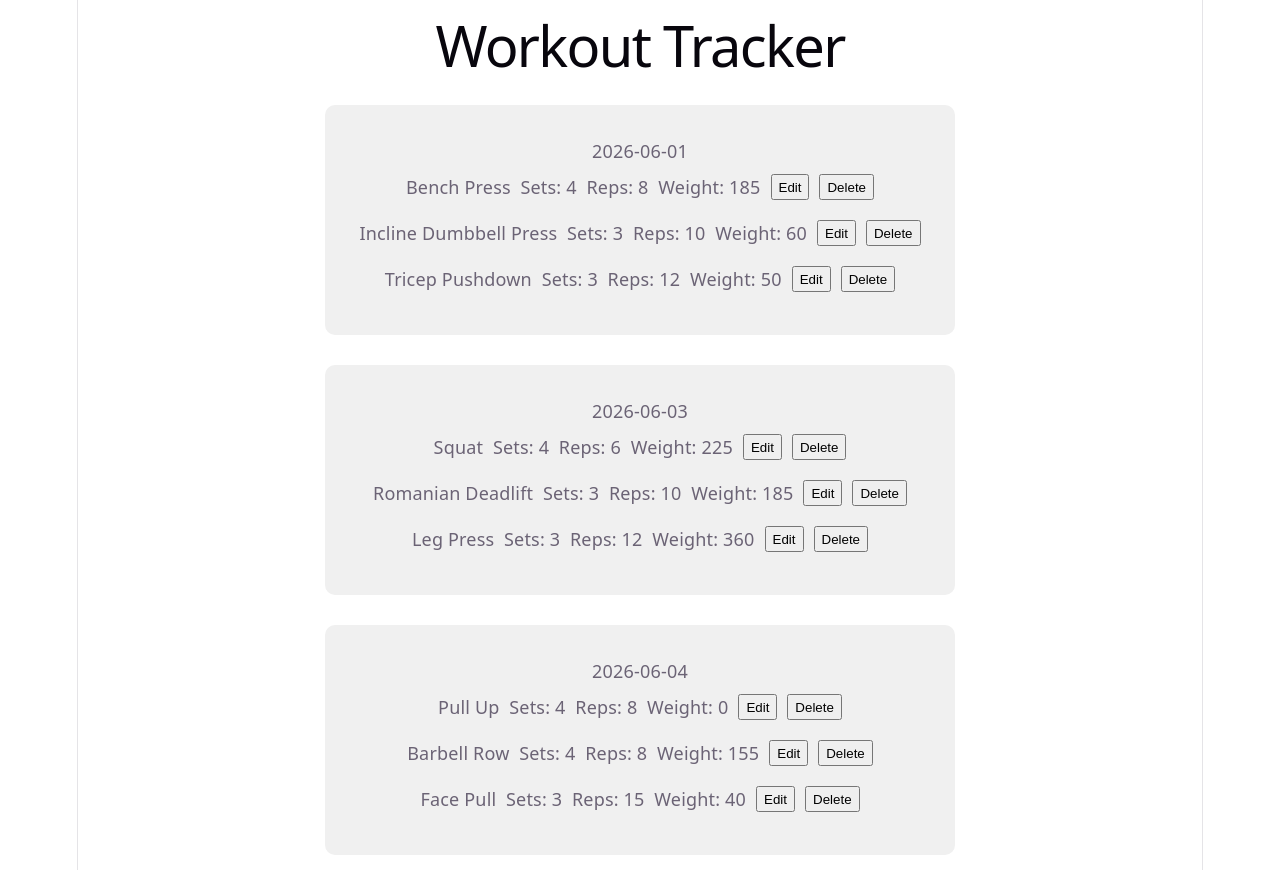
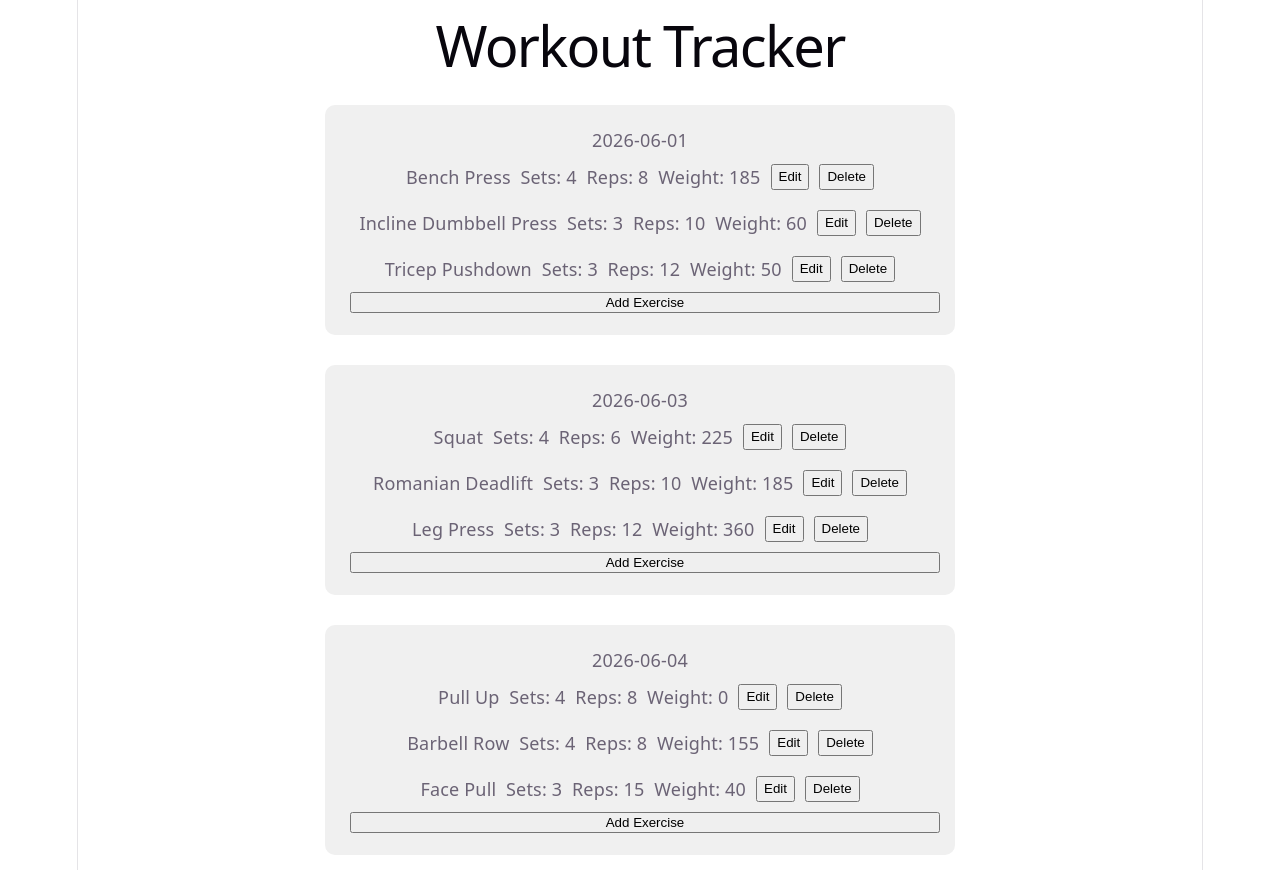
Before and after one commit to bhawk3/Workout-Tracker, a React (Vite) app: page / in a window 1280 px wide. Built offline with nearby package versions, Linux system fonts and the light colour scheme.

Commit message:
Starting to set up the adding new exercises and logging new days functionality

```diff
--- a/src/App.jsx
+++ b/src/App.jsx
@@ -32,6 +32,7 @@ function App() {
                   <button>Delete</button>
                 </div>
               ))}
+              <button>Add Exercise</button>
             </div>
           ))}
       </div>
```
Also changed, not shown: 1 other file (tests, documents, lock files or other folders).
